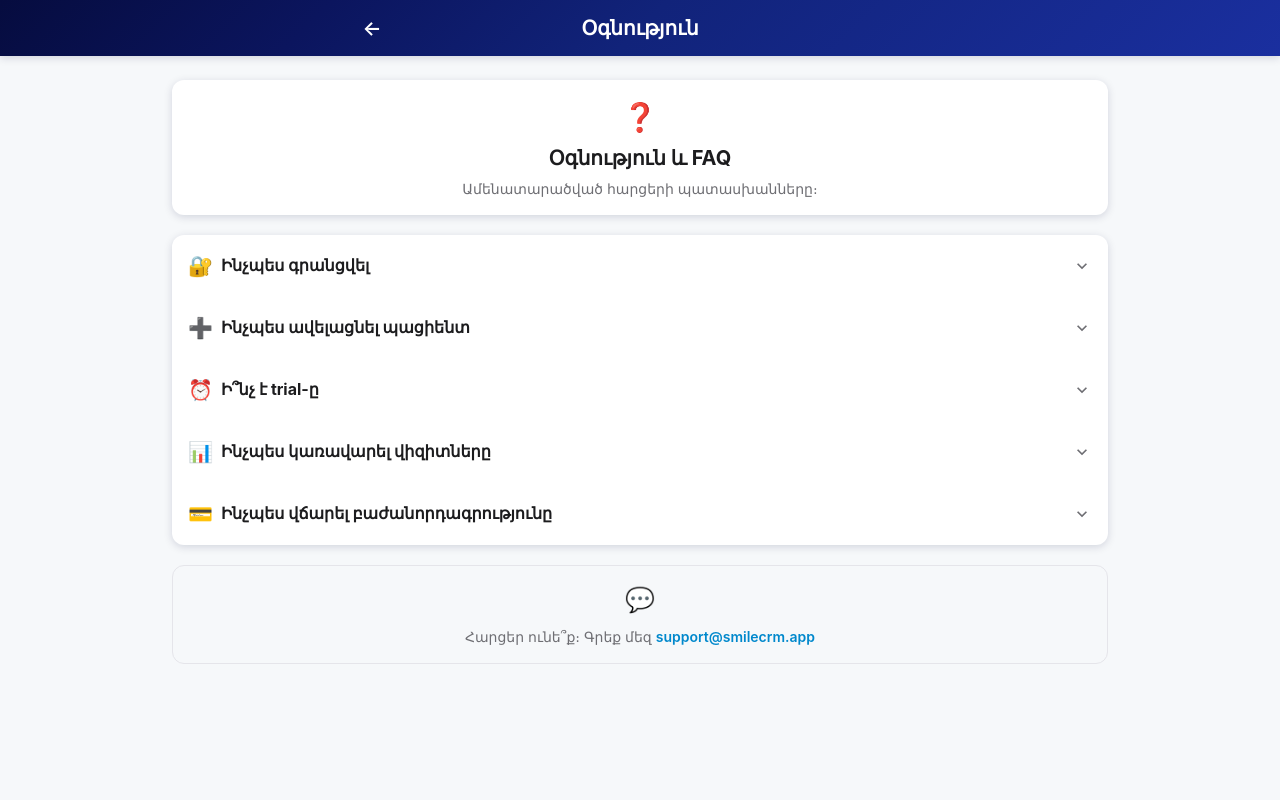
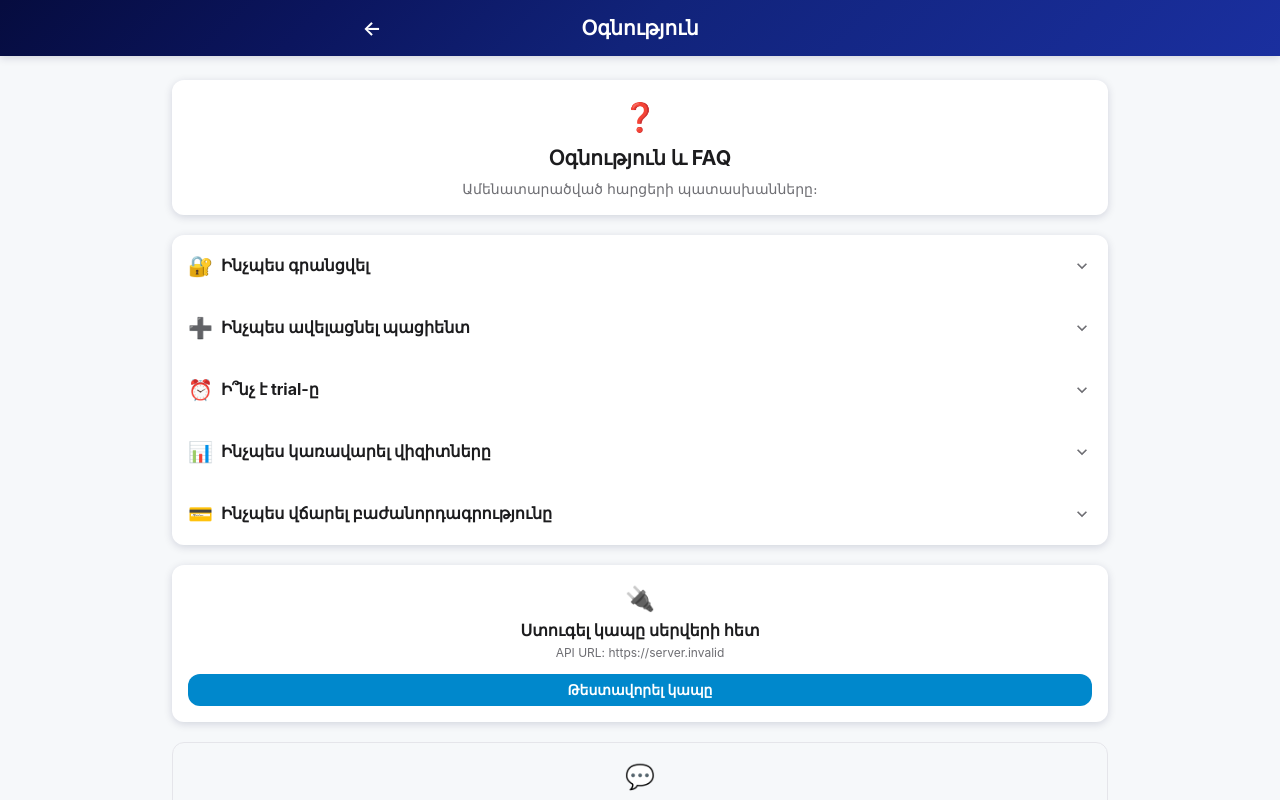
Before and after one commit to 033juggernaut-beep/SmileCRM, a React (Vite) app in the folder frontend/: page /help in a window 1280 px wide. Built offline with nearby package versions, Linux system fonts and the light colour scheme; no server answers.

Commit message:
fix: Improve error handling and debugging for visit creation

```diff
--- a/frontend/src/api/client.ts
+++ b/frontend/src/api/client.ts
@@ -19,9 +19,57 @@ export const apiClient = axios.create({
   headers: {
     'Content-Type': 'application/json',
   },
+  timeout: 30000, // 30 second timeout
 })
+
+// Add response interceptor for better error logging
+apiClient.interceptors.response.use(
+  (response) => response,
+  (error) => {
+    if (error.response) {
+      // Server responded with error status
+      console.error('[API Error]', {
+        status: error.response.status,
+        data: error.response.data,
+        url: error.config?.url,
+      })
+    } else if (error.request) {
+      // Request made but no response
+      console.error('[Network Error] No response from server', {
+        url: error.config?.url,
+        baseURL: error.config?.baseURL,
+      })
+    } else {
+      // Something else happened
+      console.error('[Request Error]', error.message)
+    }
+    return Promise.reject(error)
+  }
+)
 
 export const buildAuthHeaders = (authToken?: string | null) =>
   authToken ? { Authorization: `Bearer ${authToken}` } : undefined
 
+// Health check utility to test backend connection
+export const testBackendConnection = async (): Promise<{ success: boolean; error?: string }> => {
+  try {
+    const healthUrl = API_URL.replace('/api', '/health')
+    console.log('[Health Check] Testing connection to:', healthUrl)
+    const response = await axios.get(healthUrl, { timeout: 10000 })
+    console.log('[Health Check] Success:', response.data)
+    return { success: true }
+  } catch (error: any) {
+    console.error('[Health Check] Failed:', error)
+    let errorMessage = 'Unknown error'
+    if (error.response) {
+      errorMessage = `Server error: ${error.response.status}`
+    } else if (error.request) {
+      errorMessage = 'No response from server (server may be sleeping or unreachable)'
+    } else {
+      errorMessage = error.message
+    }
+    return { success: false, error: errorMessage }
+  }
+}
+
 export { API_URL }
--- a/frontend/src/pages/HelpPage.tsx
+++ b/frontend/src/pages/HelpPage.tsx
@@ -1,3 +1,4 @@
+import { useState } from 'react'
 import { useNavigate } from 'react-router-dom'
 import {
   Accordion,
@@ -5,6 +6,8 @@ import {
   AccordionIcon,
   AccordionItem,
   AccordionPanel,
+  Alert,
+  AlertIcon,
   Box,
   Heading,
   Stack,
@@ -12,6 +15,8 @@ import {
 } from '@chakra-ui/react'
 import { PremiumLayout } from '../components/layout/PremiumLayout'
 import { PremiumCard } from '../components/premium/PremiumCard'
+import { PremiumButton } from '../components/premium/PremiumButton'
+import { API_URL, testBackendConnection } from '../api/client'
 
 const FAQ_ITEMS = [
   {
@@ -48,6 +53,23 @@ const FAQ_ITEMS = [
 
 export const HelpPage = () => {
   const navigate = useNavigate()
+  const [connectionTest, setConnectionTest] = useState<{
+    testing: boolean
+    result?: 'success' | 'error'
+    message?: string
+  }>({ testing: false })
+
+  const handleTestConnection = async () => {
+    setConnectionTest({ testing: true })
+    const result = await testBackendConnection()
+    setConnectionTest({
+      testing: false,
+      result: result.success ? 'success' : 'error',
+      message: result.success
+        ? 'Կապը հաջող է! Սերվերը հասանելի է։'
+        : `Սխալ: ${result.error}`,
+    })
+  }
 
   return (
     <PremiumLayout
@@ -106,6 +128,40 @@ export const HelpPage = () => {
           </Accordion>
         </PremiumCard>
 
+        {/* Connection Test Card */}
+        <PremiumCard variant="elevated">
+          <Stack spacing={3}>
+            <Stack spacing={1} align="center" textAlign="center">
+              <Text fontSize="2xl">🔌</Text>
+              <Heading size="sm" color="text.main">
+                Ստուգել կապը սերվերի հետ
+              </Heading>
+              <Text fontSize="xs" color="text.muted">
+                API URL: {API_URL}
+              </Text>
+            </Stack>
+
+            <PremiumButton
+              onClick={handleTestConnection}
+              isLoading={connectionTest.testing}
+              size="sm"
+            >
+              Թեստավորել կապը
+            </PremiumButton>
+
+            {connectionTest.result && (
+              <Alert
+                status={connectionTest.result}
+                borderRadius="md"
+                fontSize="sm"
+              >
+                <AlertIcon />
+                {connectionTest.message}
+              </Alert>
+            )}
+          </Stack>
+        </PremiumCard>
+
         {/* Contact Card */}
         <PremiumCard variant="flat">
           <Stack spacing={2} align="center" textAlign="center">
--- a/frontend/src/pages/PatientDetailsPage.tsx
+++ b/frontend/src/pages/PatientDetailsPage.tsx
@@ -144,12 +144,24 @@ export const PatientDetailsPage = () => {
         duration: 3000,
         isClosable: true,
       })
-    } catch (err) {
-      setVisitError(
-        err instanceof Error
-          ? err.message
-          : 'Не удалось создать визит. Попробуйте снова.',
-      )
+    } catch (err: any) {
+      console.error('Failed to create visit:', err)
+      let errorMessage = 'Network Error'
+
+      // Check if it's an axios error with response
+      if (err.response) {
+        // Server responded with error status
+        const detail = err.response.data?.detail
+        errorMessage = detail || `Ошибка сервера: ${err.response.status}`
+      } else if (err.request) {
+        // Request was made but no response received
+        errorMessage = 'Сервер не отвечает. Проверьте подключение к интернету.'
+      } else if (err instanceof Error) {
+        // Something else happened
+        errorMessage = err.message
+      }
+
+      setVisitError(errorMessage)
     } finally {
       setIsCreatingVisit(false)
     }
```
Also changed, not shown: 2 other files (tests, documents, lock files or other folders).
